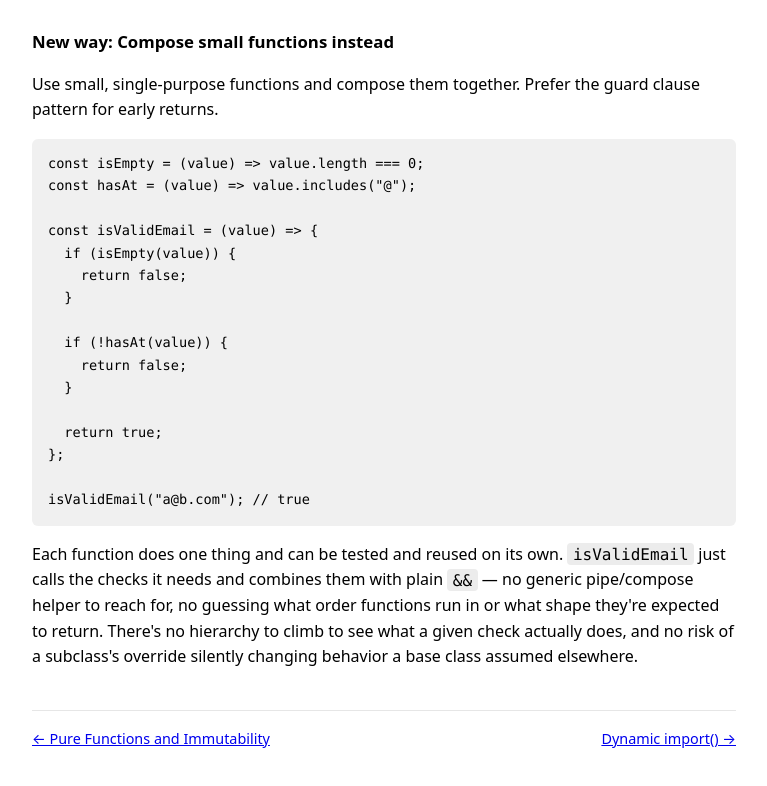
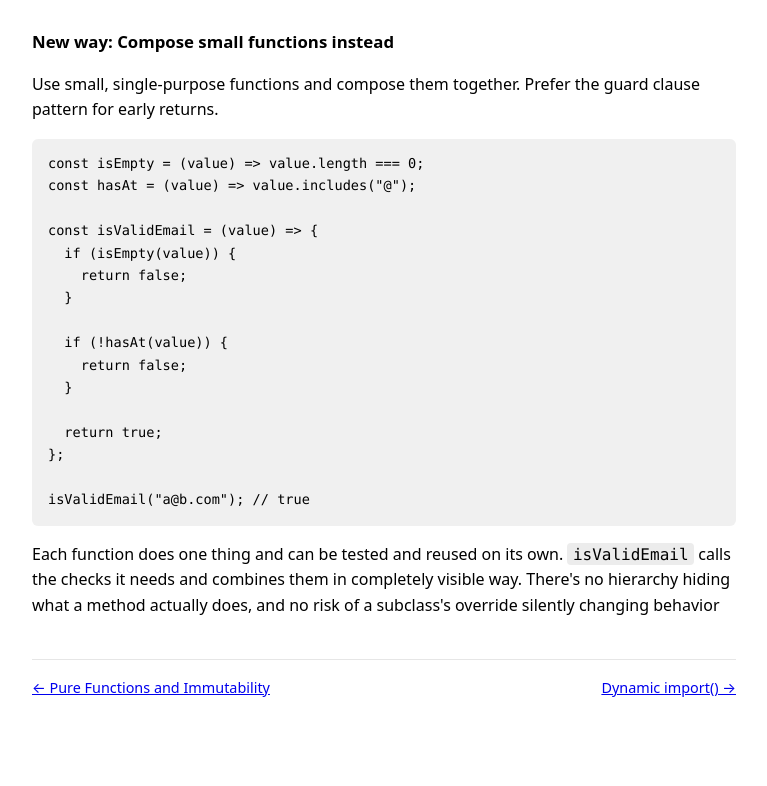
Before and after one commit to clhoultby/clh365, a website: page public/core-javascript/06-composition-over-inheritance.html in a window 1280 px wide. Shown: the part 741-1527 px from the top of the page, without its empty margins (256-1023 px from the left). After the commit the page ends 1488 px from the top, so only its background shows below. Drawn offline with Linux system fonts and the light colour scheme.

Commit message:
guard clauses

```diff
--- a/public/core-javascript/06-composition-over-inheritance.html
+++ b/public/core-javascript/06-composition-over-inheritance.html
@@ -64,7 +64,8 @@ const isValidEmail = (value) => {
 };
 
 isValidEmail("a@b.com"); // true</code></pre>
-  <p>Each function does one thing and can be tested and reused on its own. <code>isValidEmail</code> just calls the checks it needs and combines them with plain <code>&amp;&amp;</code> — no generic pipe/compose helper to reach for, no guessing what order functions run in or what shape they're expected to return. There's no hierarchy to climb to see what a given check actually does, and no risk of a subclass's override silently changing behavior a base class assumed elsewhere.</p>
+  <p>Each function does one thing and can be tested and reused on its own.
+    <code>isValidEmail</code> calls the checks it needs and combines them in completely visible way. There's no hierarchy hiding what a method actually does, and no risk of a subclass's override silently changing behavior</p>
 
   <nav class="pager">
     <a href="/core-javascript/05-pure-functions-and-immutability.html">&larr; Pure Functions and Immutability</a>
```
